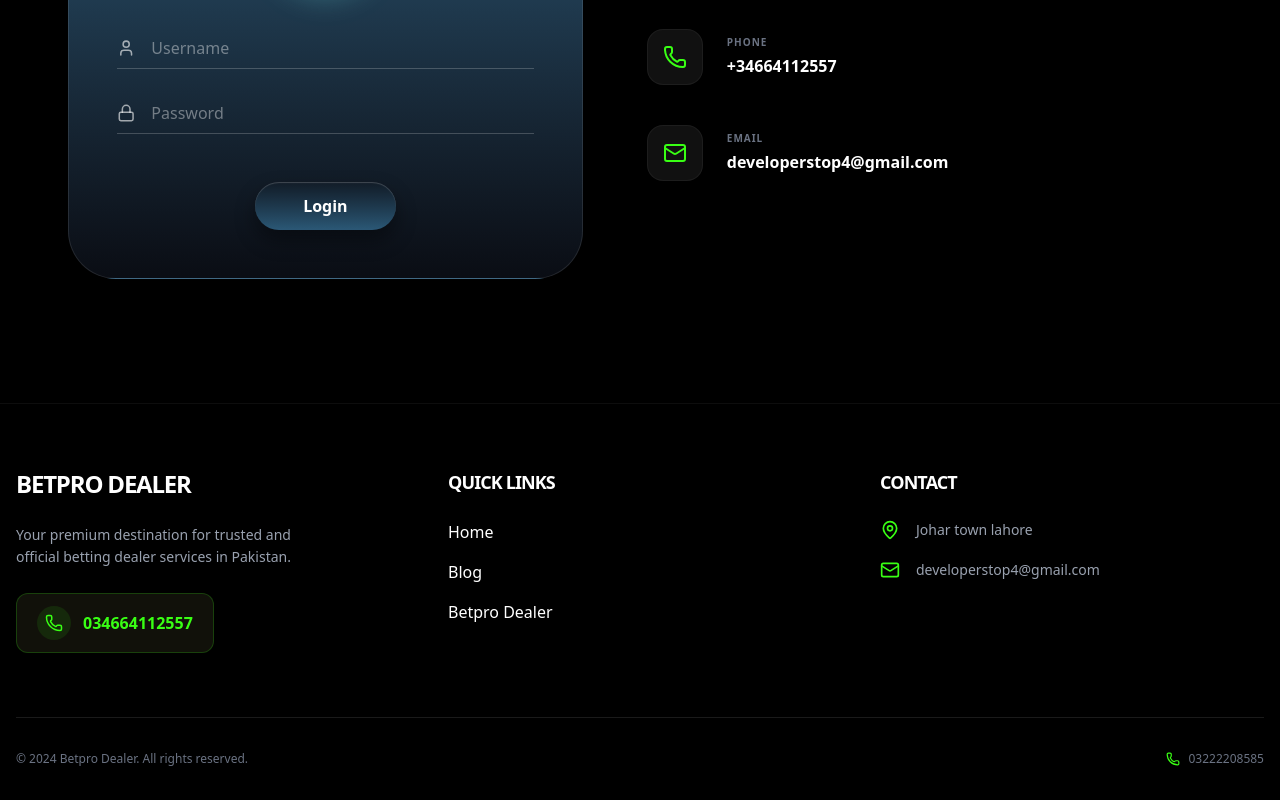
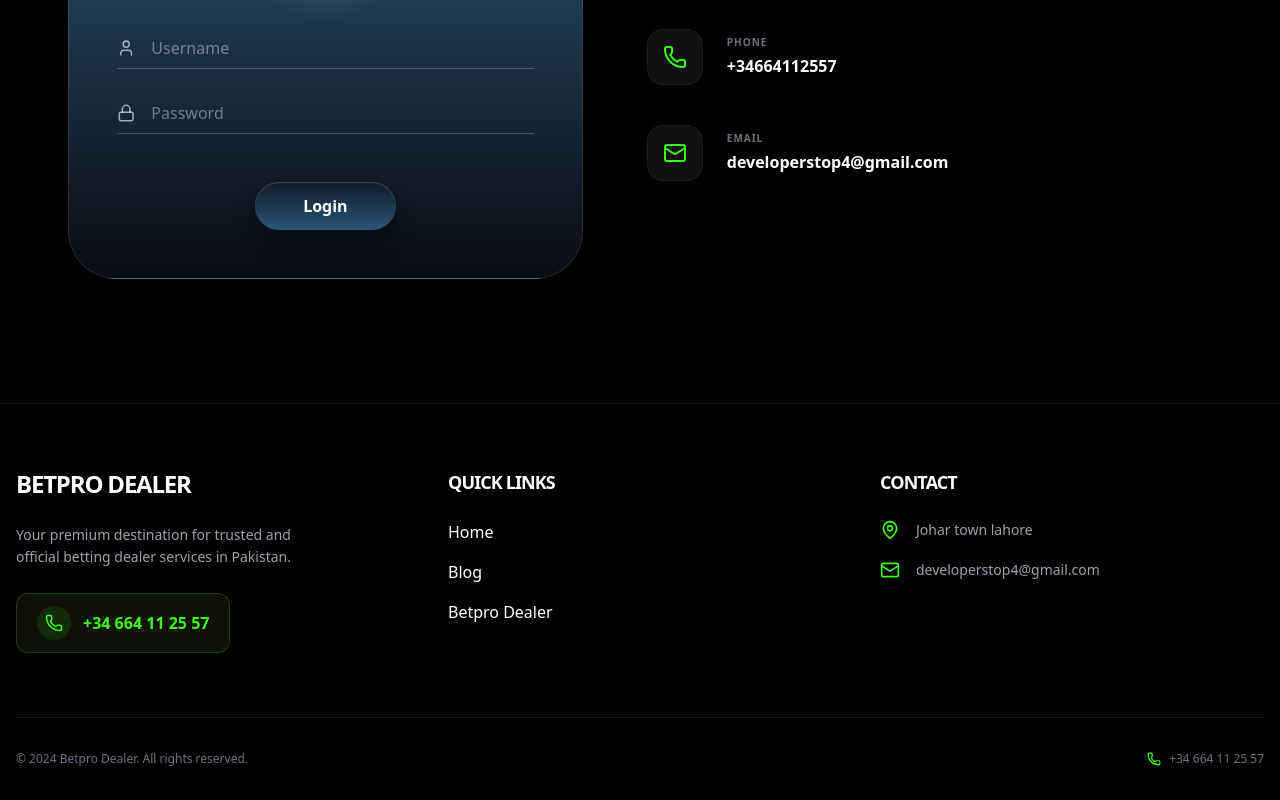
Before and after one commit to shahzadakram786/BetPro, a Next.js app: page / in a window 1280 px wide. Shown: the part 2998-3798 px from the top of the page. Built offline with nearby package versions, Linux system fonts and the light colour scheme.

Commit message:
working on the new updates

```diff
--- a/src/components/Footer.tsx
+++ b/src/components/Footer.tsx
@@ -33,7 +33,7 @@
                 <Phone size={18} className="text-brand-neon" />
               </div>
               <span className="text-brand-neon font-bold">
-                034664112557
+                +34 664 11 25 57
               </span>
             </a>
           </div>
@@ -78,7 +78,7 @@
             className="flex items-center gap-2 hover:text-brand-neon transition-colors group"
           >
             <Phone size={14} className="text-brand-neon group-hover:animate-pulse" />
-            <span>03222208585</span>
+            <span>+34 664 11 25 57</span>
           </a>
         </div>
       </div>
```
